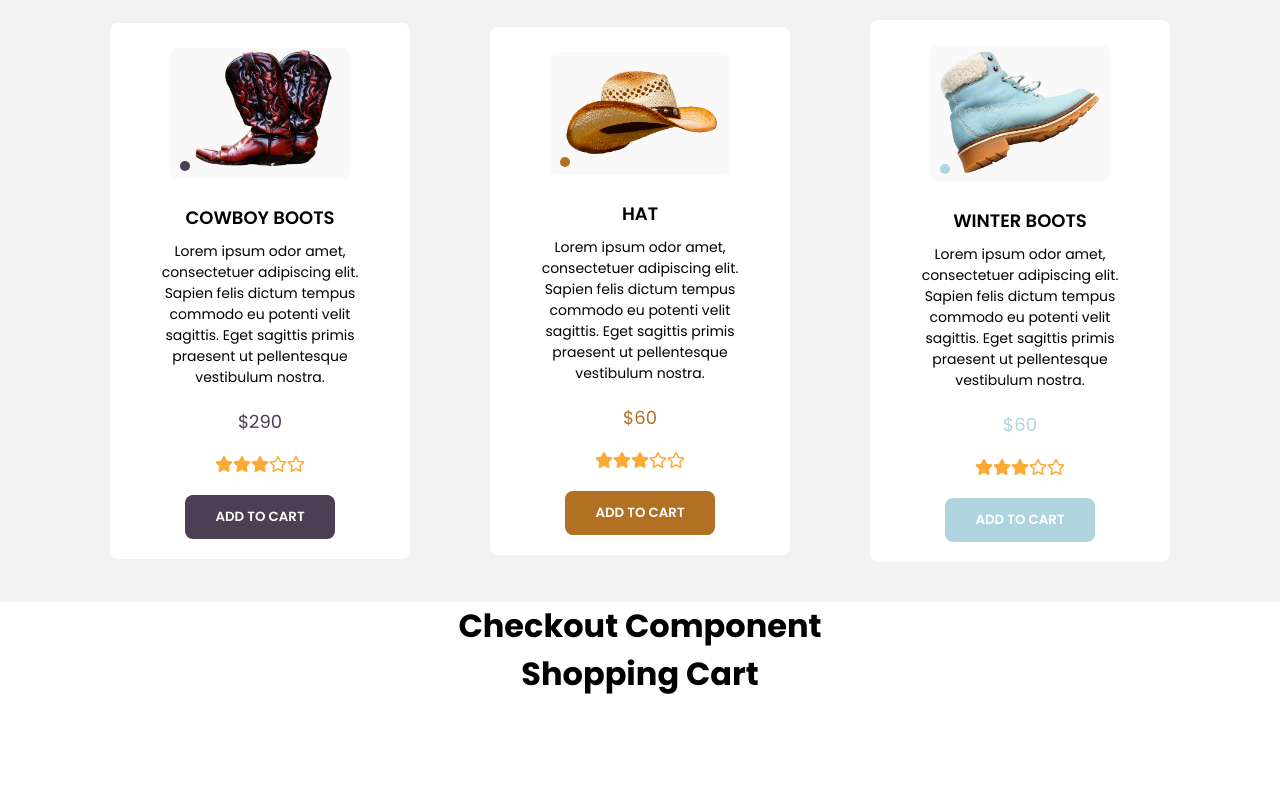
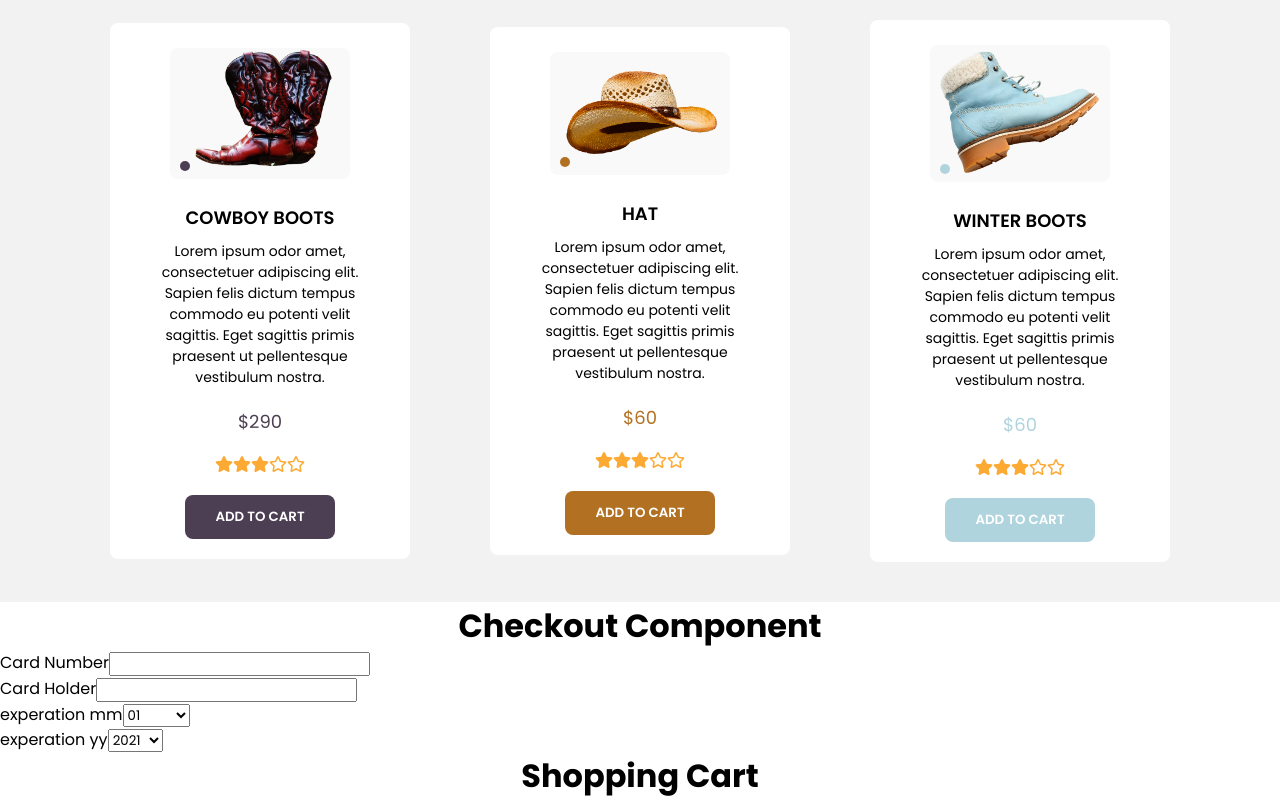
Before and after one commit to mickey55679/react-components-athletech, a React (Create React App) app: page / in a window 1280 px wide. Shown: the part 1294-2094 px from the top of the page. Before the commit the page ends 1992 px from the top, so only its background shows below. Built offline with nearby package versions, Linux system fonts and the light colour scheme; a web font is replaced by a local one.

Commit message:
starting the chechout html

```diff
--- a/src/Components/Checkout/Checkout.js
+++ b/src/Components/Checkout/Checkout.js
@@ -2,8 +2,64 @@
 
 function Checkout() {
   return (
-  <>
-  </>
-  )
+    <>
+      <div className="container">
+        <form action="">
+          <div className="inputBox">
+            <span>Card Number</span>
+            <input
+              type="text"
+              maxLength="16"
+              className="card-number-input"
+            ></input>
+          </div>
+          <div className="inputBox">
+            <span>Card Holder</span>
+            <input type="text" className="card-holder-input"></input>
+          </div>
+          <div className="flexbox">
+            <div className="inputBox">
+              <span>experation mm</span>
+              <select name="" id="" className="month-input">
+                <option value="month" select disabled>
+                  month
+                </option>
+                <option value="01">01</option>
+                <option value="02">02</option>
+                <option value="03">03</option>
+                <option value="04">04</option>
+                <option value="05">05</option>
+                <option value="06">06</option>
+                <option value="07">07</option>
+                <option value="08">08</option>
+                <option value="09">09</option>
+                <option value="10">10</option>
+                <option value="11">11</option>
+                <option value="12">12</option>
+              </select>
+            </div>
+            <div className="inputBox">
+              <span>experation yy</span>
+              <select name="" id="" className="year-input">
+                <option value="year" select disabled>
+                  year
+                </option>
+                <option value="2021">2021</option>
+                <option value="2022">2022</option>
+                <option value="2023">2023</option>
+                <option value="2024">2024</option>
+                <option value="2025">2025</option>
+                <option value="2026">2026</option>
+                <option value="2027">2028</option>
+                <option value="2029">2029</option>
+                <option value="2030">2030</option>
+
+              </select>
+            </div>
+          </div>
+        </form>
+      </div>
+    </>
+  );
 }
 export default Checkout;
```
